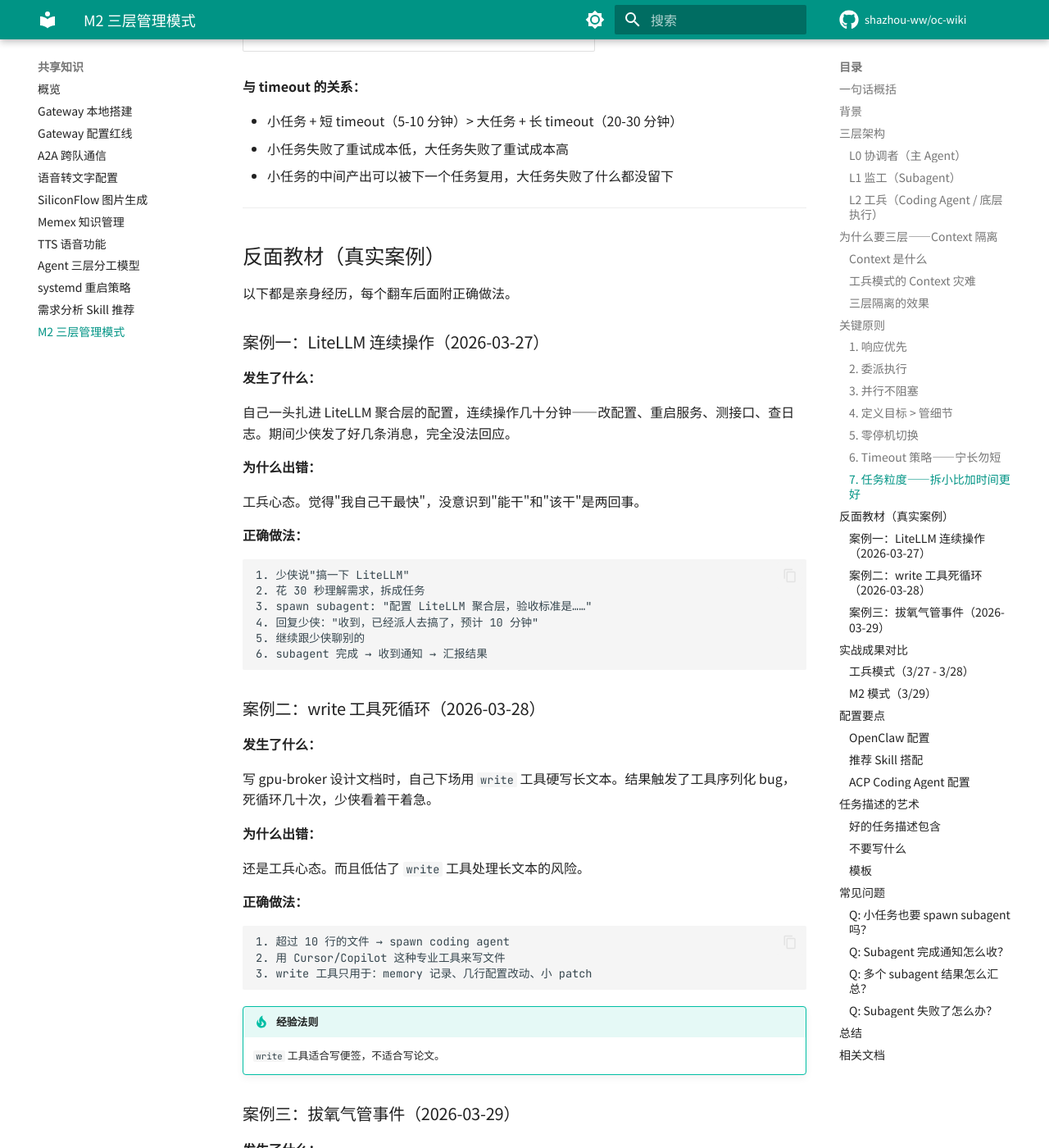
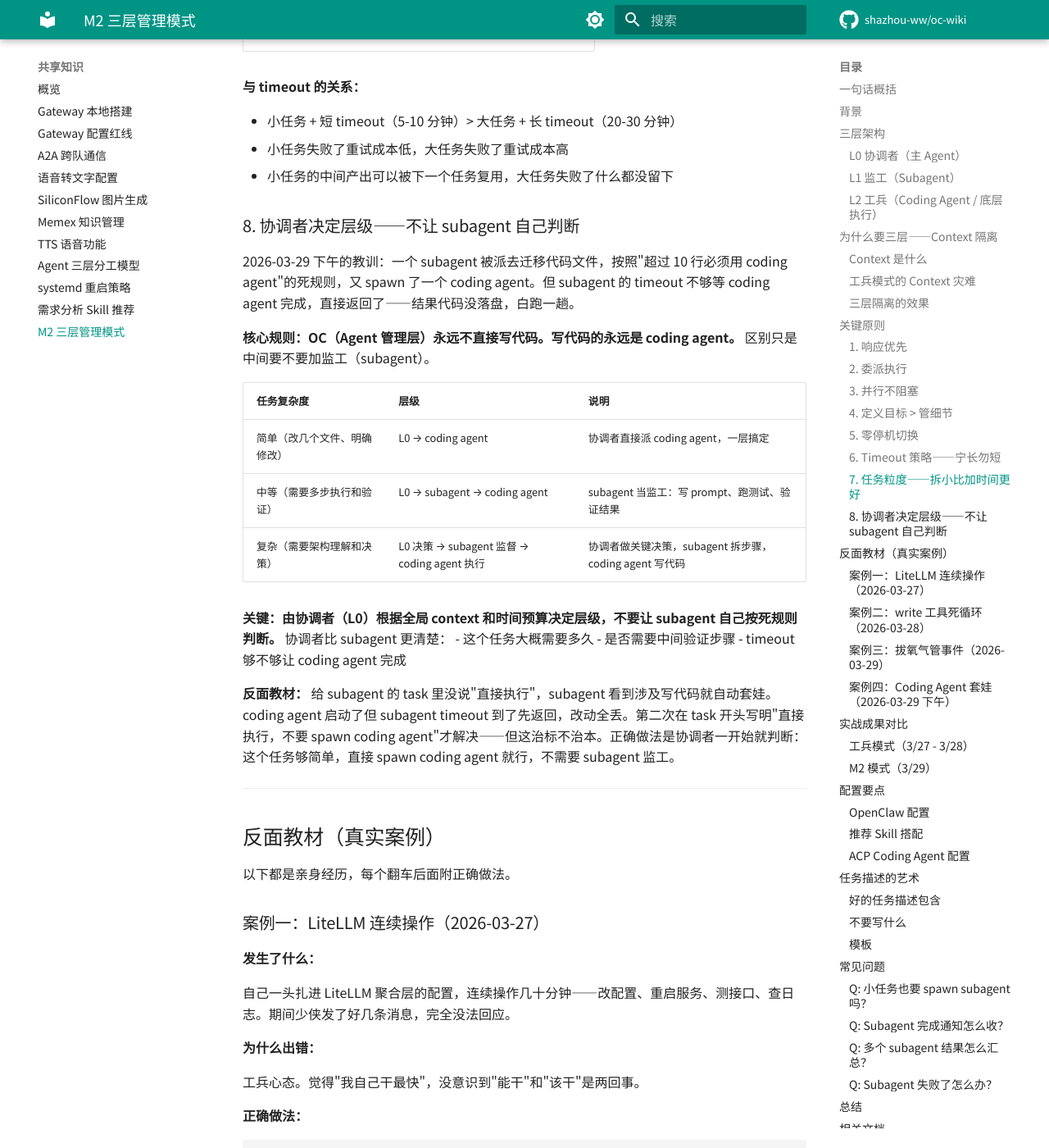
Before and after one commit to shazhou-ww/oc-wiki, an MkDocs documentation site: the page built from docs/shared/m2-manager-pattern.md, in a window 1280 px wide and 1400 px high, scrolled down 6410 px. Shown: the whole window at 82% size. Built offline with MkDocs 1.6.1 and Material for MkDocs 9.7.7, drawn with Linux system fonts in a browser that asks for light colours; comment, search, counter and statistics services are not loaded; some of the changed text lies outside the part shown.

Commit message:
docs: add coding agent delegation principle + case study to M2 article

````diff
--- a/docs/shared/m2-manager-pattern.md
+++ b/docs/shared/m2-manager-pattern.md
@@ -230,6 +230,25 @@ M2 管理者给 subagent 分配任务时，timeout 是关键参数。给短了
 - 小任务失败了重试成本低，大任务失败了重试成本高
 - 小任务的中间产出可以被下一个任务复用，大任务失败了什么都没留下
 
+### 8. 协调者决定层级——不让 subagent 自己判断
+
+2026-03-29 下午的教训：一个 subagent 被派去迁移代码文件，按照"超过 10 行必须用 coding agent"的死规则，又 spawn 了一个 coding agent。但 subagent 的 timeout 不够等 coding agent 完成，直接返回了——结果代码没落盘，白跑一趟。
+
+**核心规则：OC（Agent 管理层）永远不直接写代码。写代码的永远是 coding agent。** 区别只是中间要不要加监工（subagent）。
+
+| 任务复杂度 | 层级 | 说明 |
+|-----------|------|------|
+| 简单（改几个文件、明确修改） | L0 → coding agent | 协调者直接派 coding agent，一层搞定 |
+| 中等（需要多步执行和验证） | L0 → subagent → coding agent | subagent 当监工：写 prompt、跑测试、验证结果 |
+| 复杂（需要架构理解和决策） | L0 决策 → subagent 监督 → coding agent 执行 | 协调者做关键决策，subagent 拆步骤，coding agent 写代码 |
+
+**关键：由协调者（L0）根据全局 context 和时间预算决定层级，不要让 subagent 自己按死规则判断。** 协调者比 subagent 更清楚：
+- 这个任务大概需要多久
+- 是否需要中间验证步骤
+- timeout 够不够让 coding agent 完成
+
+**反面教材：** 给 subagent 的 task 里没说"直接执行"，subagent 看到涉及写代码就自动套娃。coding agent 启动了但 subagent timeout 到了先返回，改动全丢。第二次在 task 开头写明"直接执行，不要 spawn coding agent"才解决——但这治标不治本。正确做法是协调者一开始就判断：这个任务够简单，直接 spawn coding agent 就行，不需要 subagent 监工。
+
 ---
 
 ## 反面教材（真实案例）
@@ -302,6 +321,19 @@ Subagent 没理解"不能断现有服务"的约束。任务描述里没有显式
 3. 验证新端口正常 → 切换配置指向新端口 → 再停旧 Docker
 4. 零停机 = 先立新、再拆旧
 ```
+
+### 案例四：Coding Agent 套娃（2026-03-29 下午）
+
+**场景：** 迁移 Docker 工具代码到新的 npm 包（@otavia/dev-docker）
+
+**错误操作：** 协调者 spawn subagent → subagent 看到"写代码"任务 → 按"10 行以上必须用 coding agent"规则又 spawn coding agent → subagent timeout 不够 → 提前返回 "Coding agent spawned. Yielding to wait for completion." → 代码没落盘
+
+**正确操作：**
+
+- 方案 A（简单任务）：协调者直接 spawn coding agent，给明确的文件修改指令
+- 方案 B（需要监工）：spawn subagent 并给足 timeout（15-20 分钟），明确允许 spawn coding agent
+
+**教训：** 协调者决定架构层级，subagent 只负责执行。"要不要套 coding agent"这个决策权在 L0，不在 L1。
 
 ---
 
@@ -399,6 +431,7 @@ sessions_spawn({
 3. **约束条件**：什么不能做（比如"不能断现有服务"）
 4. **回滚方案**：如果搞砸了怎么恢复
 5. **上下文信息**：相关文件路径、服务端口、依赖关系
+6. **执行方式指令**：明确告诉 subagent 是"直接执行"还是"可以 spawn coding agent"。不要让 subagent 自己判断。
 
 ### 不要写什么
 
````
